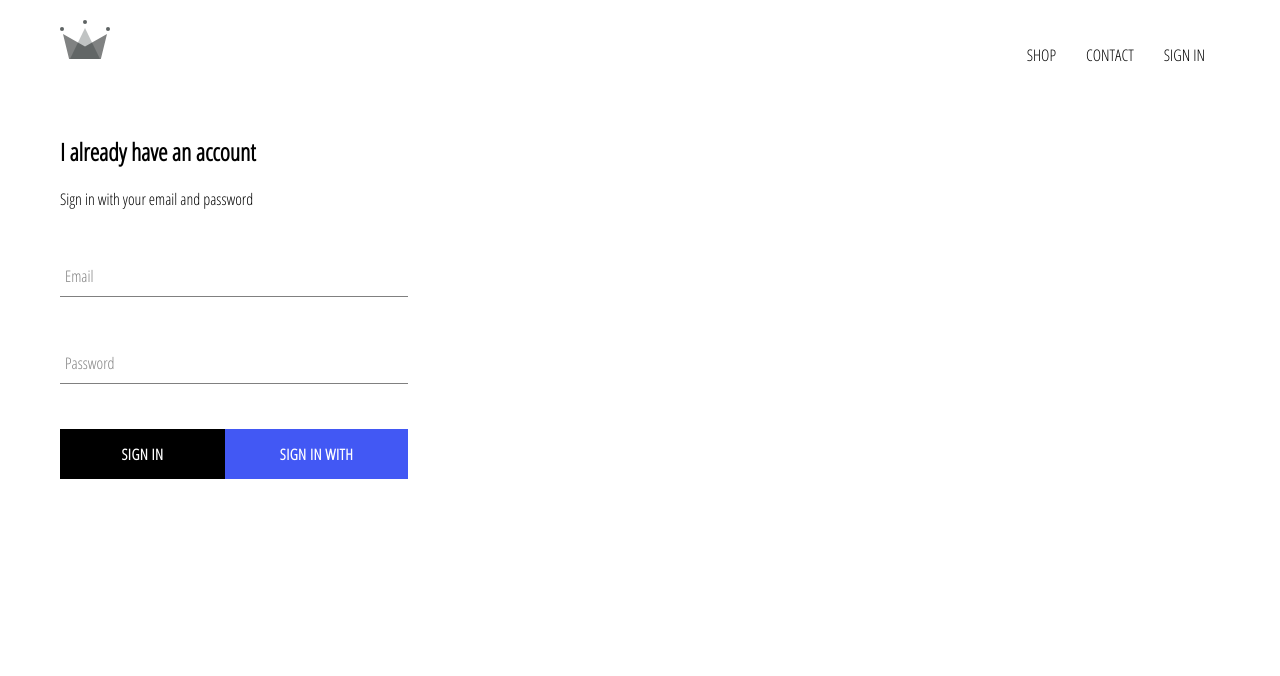
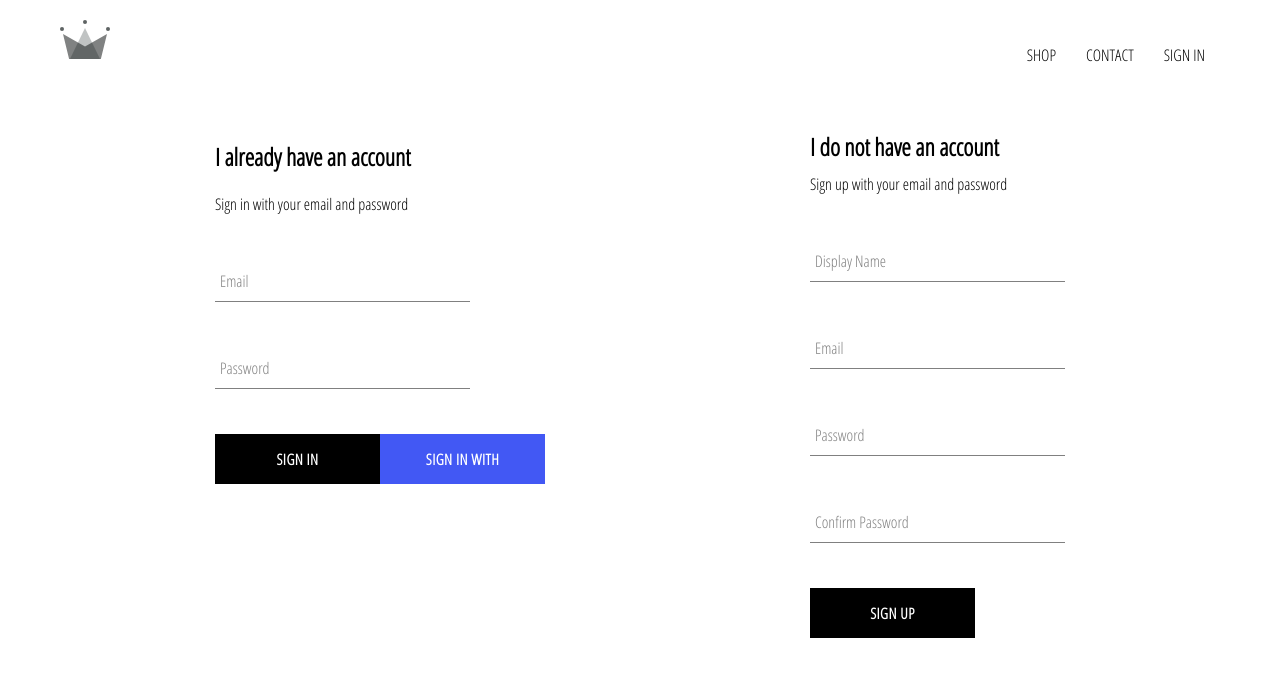
Before and after one commit to arturpakula/ecommerce, a React (Create React App) app: page /sign in a window 1280 px wide. Shown: the top 676 px of the page. Built offline with nearby package versions, Linux system fonts and the light colour scheme; no server answers.

Commit message:
Add sign up component

```diff
--- a/src/App.js
+++ b/src/App.js
@@ -5,7 +5,7 @@
 import HomePage from './pages/homepage/homepage.component';
 import ShopPage from './pages/shop/shop.component';
 import SignPage from './pages/sign-page/sign.component';
-import { auth } from './firebase/firebase.utils';
+import { auth, createUserProfileDocument } from './firebase/firebase.utils';
 
 class App extends Component {
 
@@ -20,19 +20,33 @@
   unsubscribeFromAuth = null;
 
   componentDidMount() {
-    auth.onAuthStateChanged(user => {
-      this.setState({curentUser: user});
+    this.unsubscribeFromAuth = auth.onAuthStateChanged(async userAuth => {
+      if (userAuth) {
+        const userRef = await createUserProfileDocument(userAuth);
+
+        userRef.onSnapshot(snapShot => {
+          this.setState({
+            curentUser: {
+              id: snapShot.id,
+              ...snapShot.data()
+            }
+          })
+          console.log(this.state);
+        })
+      } else {
+        this.setState({ curentUser: userAuth });
+      }
     })
   }
 
-  componentDidUnmount() {
+  componentWillUnmount() {
     this.unsubscribeFromAuth()
   }
 
   render() {
     return (
       <div>
-        <Header curentUser={this.state.curentUser}/>
+        <Header curentUser={this.state.curentUser} />
         <Switch>
           <Route exact path='/' component={HomePage} />
           <Route path='/shop' component={ShopPage} />
--- a/src/components/sign-in/sign-in.component.jsx
+++ b/src/components/sign-in/sign-in.component.jsx
@@ -16,14 +16,17 @@
 
     handleSubmit = event => {
         event.preventDefault();
-
         this.setState({ email: '', password: '' });
     }
 
     handleChange = event => {
         const { value, name } = event.target;
+        this.setState({ [name]: value });
+    }
 
-        this.setState({ [name]: value });
+    handleGoogleSignIn = event => {
+        event.preventDefault();
+        singInWithGoogle();
     }
 
     render() {
@@ -38,10 +41,10 @@
                     <div className='buttons'>
                         <CustomButton type='submit'>
                             Sign in
-                    </CustomButton>
-                        <CustomButton onClick={singInWithGoogle} isGoogleSignIn>
+                        </CustomButton>
+                        <CustomButton onClick={this.handleGoogleSignIn} isGoogleSignIn>
                             Sign in with Google
-                    </CustomButton>
+                        </CustomButton>
                     </div>
                 </form>
             </div>
--- /dev/null
+++ b/src/components/sign-up/sign-up.component.jsx
@@ -0,0 +1,95 @@
+import { Component } from 'react';
+import { auth, createUserProfileDocument } from '../../firebase/firebase.utils';
+import CustomButton from '../custom-button/custom-button.comonent';
+import FormInput from '../form-input/form-input.component';
+import './sign-up.styles.scss';
+
+class SignUp extends Component {
+    constructor() {
+        super();
+
+        this.state = {
+            displayName: '',
+            email: '',
+            password: '',
+            confirmPassword: ''
+        }
+    }
+
+    handleSubmit = async event => {
+        event.preventDefault();
+
+        const { displayName, email, password, confirmPassword } = this.state;
+
+        if (password !== confirmPassword) {
+            alert("passwords don`t match");
+            return;
+        }
+
+        try {
+            const { user } = await auth.createUserWithEmailAndPassword(email, password);
+
+            await createUserProfileDocument(user, { displayName });
+
+            this.setState({
+                displayName: '',
+                email: '',
+                password: '',
+                confirmPassword: ''
+            });
+        } catch (error) {
+            console.log(error);
+        }
+    }
+
+    handleChange = event => {
+        const {name, value} = event.target;
+
+        this.setState({[name]: value});
+    }
+
+    render() {
+        const { displayName, email, password, confirmPassword } = this.state;
+        return (
+            <div className='sign-up'>
+                <h2 className='title'>I do not have an account</h2>
+                <span>Sign up with your email and password</span>
+                <form className='sign-up-form' onSubmit={this.handleSubmit}>
+                    <FormInput
+                        type='text'
+                        name='displayName'
+                        value={displayName}
+                        onChange={this.handleChange}
+                        label='Display Name'
+                        required />
+                    <FormInput
+                        type='email'
+                        name='email'
+                        value={email}
+                        onChange={this.handleChange}
+                        label='Email'
+                        required />
+                    <FormInput
+                        type='password'
+                        name='password'
+                        value={password}
+                        onChange={this.handleChange}
+                        label='Password'
+                        required />
+                    <FormInput
+                        type='password'
+                        name='confirmPassword'
+                        value={confirmPassword}
+                        onChange={this.handleChange}
+                        label='Confirm Password'
+                        required />
+                    <CustomButton type='submit'>
+                        Sign up
+                    </CustomButton>
+                </form>
+            </div>
+        )
+    }
+}
+
+export default SignUp;
--- /dev/null
+++ b/src/components/sign-up/sign-up.styles.scss
@@ -0,0 +1,9 @@
+.sign-up {
+    display: flex;
+    flex-direction: column;
+    width: 30%;
+
+    .title {
+        margin: 10px 0px;
+    }
+}
--- a/src/firebase/firebase.utils.js
+++ b/src/firebase/firebase.utils.js
@@ -11,13 +11,37 @@
     appId: "1:297266550728:web:fdbfd3692290f46123d2fd"
 };
 
+export const createUserProfileDocument = async (userAuth, additionalData) => {
+    if (!userAuth) return;
+
+    const userRef = firestore.doc(`users/${userAuth.uid}`);
+    const snapShot = await userRef.get();
+
+    if (!snapShot.exists) {
+        const { displayName, email } = userAuth;
+        const createdAt = new Date();
+
+        try {
+            await userRef.set({
+                displayName,
+                email,
+                createdAt,
+                ...additionalData
+            })
+        } catch (error) {
+            console.log('error creating user', error.message);
+        }
+    }
+    return userRef;
+}
+
 firebase.initializeApp(config);
 
 export const auth = firebase.auth();
 export const firestore = firebase.firestore();
 
 const provider = new firebase.auth.GoogleAuthProvider();
-  provider.setCustomParameters({prompt: 'select_account'});
+provider.setCustomParameters({ prompt: 'select_account' });
 export const singInWithGoogle = () => auth.signInWithPopup(provider);
 
 export default firebase;
--- a/src/pages/sign-page/sign.component.jsx
+++ b/src/pages/sign-page/sign.component.jsx
@@ -1,9 +1,11 @@
 import SignIn from '../../components/sign-in/sign-in.component'
+import SignUp from '../../components/sign-up/sign-up.component'
 import './sign.styles.scss'
 
 const SignPage = () => (
     <div className='sign-in-and-sign-up'>
         <SignIn/>
+        <SignUp/>
     </div>
 )
 
--- a/src/pages/sign-page/sign.styles.scss
+++ b/src/pages/sign-page/sign.styles.scss
@@ -0,0 +1,6 @@
+.sign-in-and-sign-up {
+    width: 850px;
+    display: flex;
+    justify-content: space-between;
+    margin: 30px auto;
+}
```
Also changed, not shown: 1 other file (tests, documents, lock files or other folders). Lines whose indentation alone changed are shown as unchanged.
